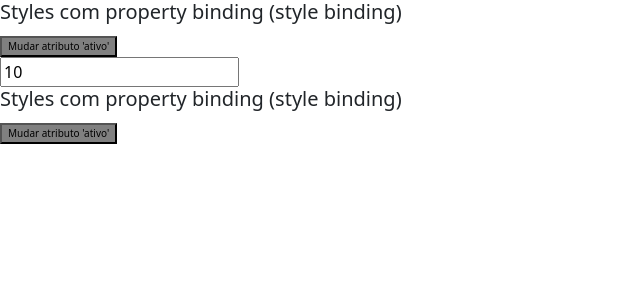
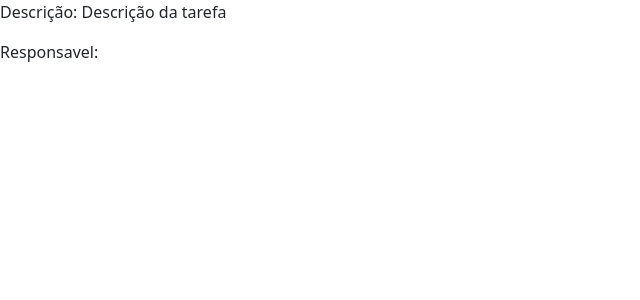
Before and after one commit to EderVoR/angular-loiane, an Angular app in the folder diretivas/: page / in a window 1280 px wide. Shown: the top 300 px of the page, without its empty margins (0-640 px from the left). Built offline with nearby package versions, Linux system fonts and the light colour scheme.

Commit message:
Operador Elvis e sua utilização

```diff
--- a/diretivas/src/app/app.component.html
+++ b/diretivas/src/app/app.component.html
@@ -6,4 +6,6 @@
 
 <!--app-diretiva-ngclass></!--app-diretiva-ngclass-->
 
-<app-diretiva-ngstyle></app-diretiva-ngstyle>
+<!--app-diretiva-ngstyle></!--app-diretiva-ngstyle-->
+
+<app-operador-elvis></app-operador-elvis>
--- a/diretivas/src/app/app.module.ts
+++ b/diretivas/src/app/app.module.ts
@@ -9,6 +9,7 @@
 import { DiretivaNgforComponent } from './diretiva-ngfor/diretiva-ngfor.component';
 import { DiretivaNgclassComponent } from './diretiva-ngclass/diretiva-ngclass.component';
 import { DiretivaNgstyleComponent } from './diretiva-ngstyle/diretiva-ngstyle.component';
+import { OperadorElvisComponent } from './operador-elvis/operador-elvis.component';
 
 @NgModule({
   declarations: [
@@ -17,7 +18,8 @@
     DiretivaNgswitchComponent,
     DiretivaNgforComponent,
     DiretivaNgclassComponent,
-    DiretivaNgstyleComponent
+    DiretivaNgstyleComponent,
+    OperadorElvisComponent
   ],
   imports: [
     BrowserModule,
--- /dev/null
+++ b/diretivas/src/app/operador-elvis/operador-elvis.component.html
@@ -0,0 +1,2 @@
+<p>Descrição: {{ tarefa.desc }}</p>
+<p>Responsavel: {{ tarefa.responsavel?.nome }}</p>
--- /dev/null
+++ b/diretivas/src/app/operador-elvis/operador-elvis.component.ts
@@ -0,0 +1,21 @@
+import { Component, OnInit } from '@angular/core';
+
+@Component({
+  selector: 'app-operador-elvis',
+  templateUrl: './operador-elvis.component.html',
+  styleUrls: ['./operador-elvis.component.css']
+})
+export class OperadorElvisComponent implements OnInit {
+
+	tarefa: any = {
+		desc: 'Descrição da tarefa',
+		resposavel: null
+		//responsavel: { nome: 'Eder' }
+	}
+
+  constructor() { }
+
+  ngOnInit(): void {
+  }
+
+}
```
Also changed, not shown: diretivas/src/app/operador-elvis/operador-elvis.component.css (added), 1 other file (tests, documents, lock files or other folders).
